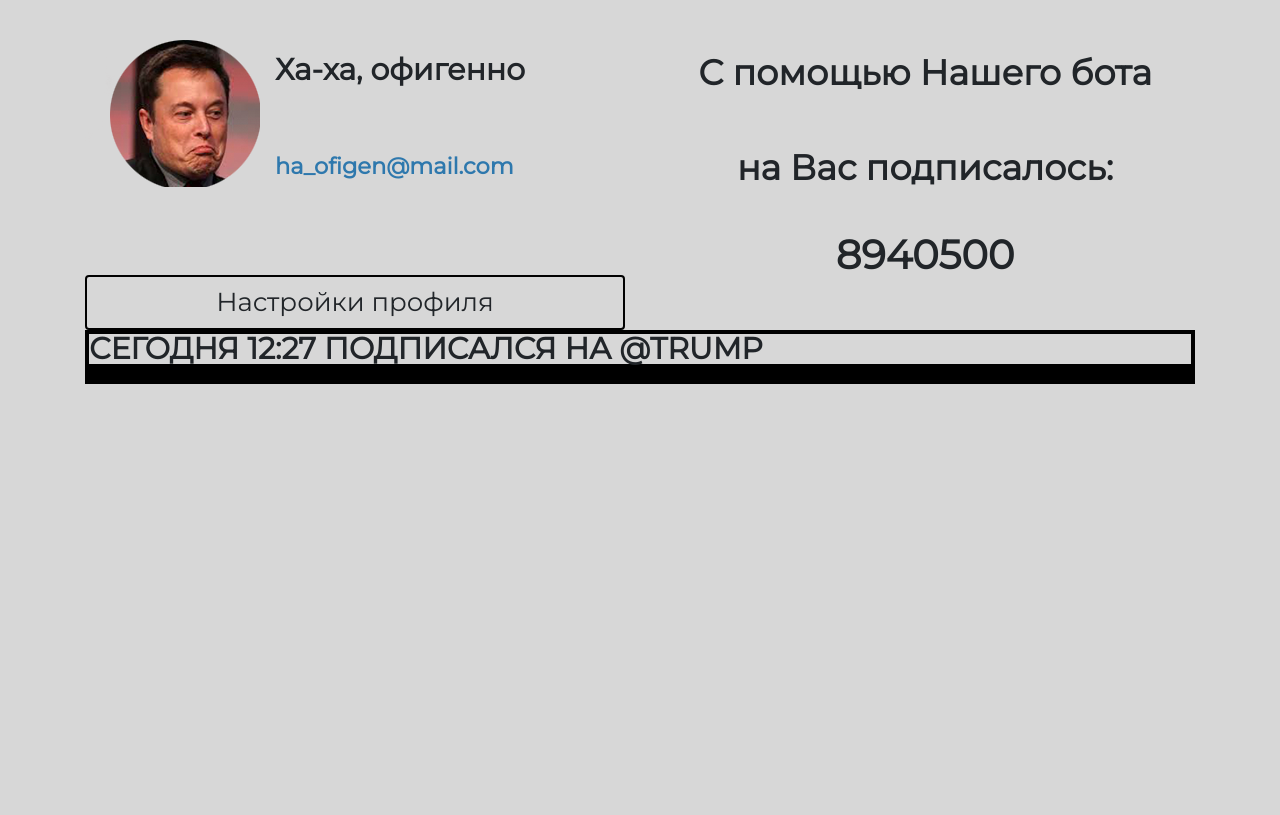
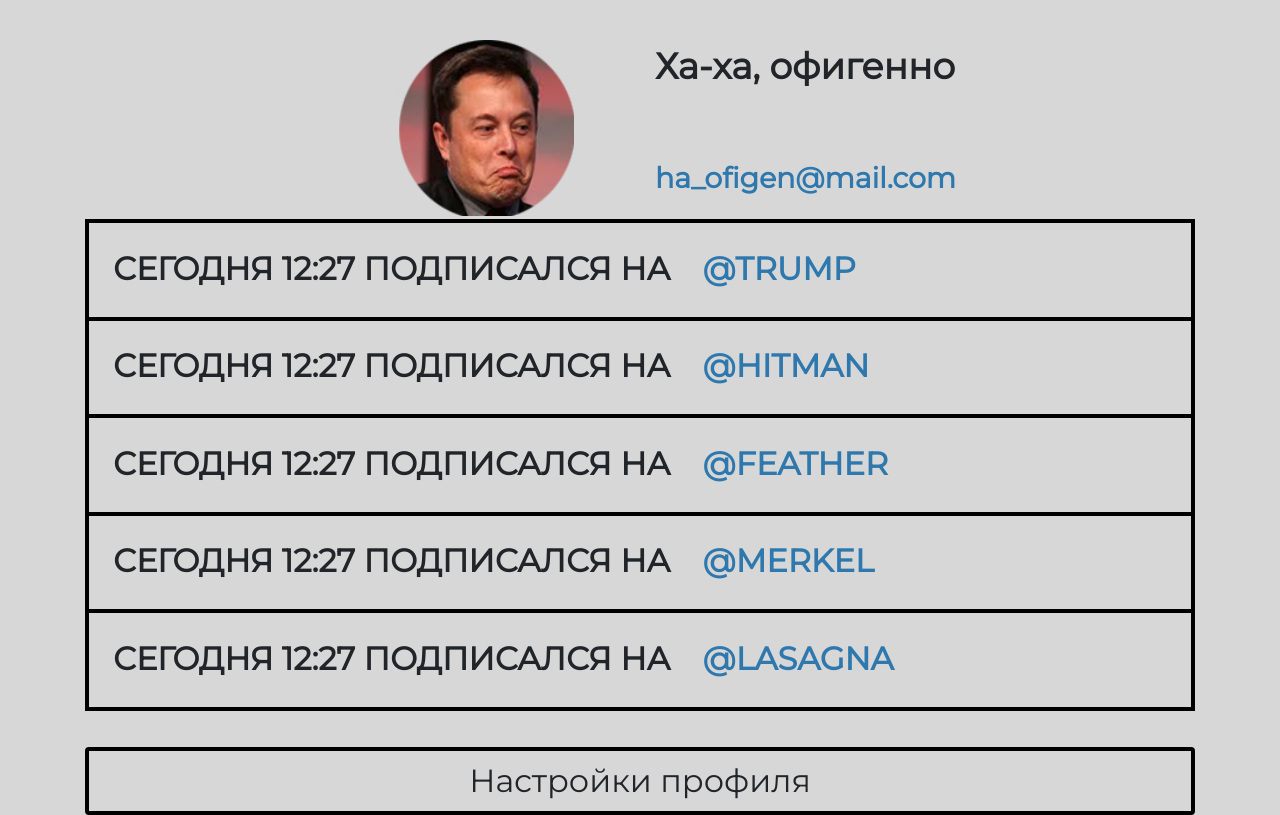
Before and after one commit to ksielyov/project, a plain HTML site: page profile.html in a window 1280 px wide. Drawn offline with nearby package versions, Linux system fonts and the light colour scheme.

Commit message:
Adaptive in profile.html

```diff
--- a/css/profile.css
+++ b/css/profile.css
@@ -7,47 +7,43 @@ body {
     background-color: #d7d7d7;
 }
 img {
-    margin-top: 40px;
+    margin-top: 5vh;
+    width: 25.5vh;
+    height: 22vh;
 }
 .info {
-    margin-top: 55px;
+    margin-top: 6vh;
     display: inline-block;
 }
 .info h1 {
-    font-size: 30px;
+    font-size: 4.5vh;
     display: inline-block;
 }
 .info h2 {
-    font-size: 22.5px;
+    font-size: 3.55vh;
     color: #2e78ad;
-    margin-top: 70px;
+    margin-top: 10vh;
     display: inline-block;
 }
-.counter {
-    margin-top: 55px;
-    text-align: center;
-}
-.counter h1, .counter h2 {
-    font-size: 35px;
-}
-.counter h2 {
-    margin-top: 60px;
-}
-.counter p {
-    font-size: 40px;
-    margin-top: 50px;
-    font-weight: 900;
-}
 .btn {
-    border: 2px solid #000;
+    border: 0.5vh solid #000;
     background-color: #d7d7d7;
-    font-size: 26px;
+    font-size: 4vh;
+    margin-top: 4.5vh;
 }
 .events, .events__ex {
     border: 2px solid #000;
-    font-size: 30px;
+    font-size: 4vh;
     text-transform: uppercase;
 }
 .events h1, p {
     display: inline-block;
+    margin-top: 3.7vh;
+    margin-bottom: 4vh;
 }
+.events h1, p {
+    margin-left: 3vh;
+}
+.events p {
+    color: #2e78ad;
+}
--- a/profile.html
+++ b/profile.html
@@ -14,26 +14,14 @@
     <section>
         <div class="container">
             <div class="row">
-                <div class="col-md-2">
+                <div class="col-md-2 offset-md-3">
                     <img src="img/elon.png" alt="">
                 </div>
-                <div class="col-md-3">
+                <div class="col-md-3 offset-md-1">
                     <div class="info">
                         <h1>Ха-ха, офигенно</h1>
                         <h2>ha_ofigen@mail.com</h2>
                     </div>
-                </div>
-                <div class="col-md-6 offset-md-1">
-                    <div class="counter">
-                        <h1>С помощью Нашего бота</h1>
-                        <h2>на Вас подписалось:</h2>
-                        <p>8940500</p>
-                    </div>
-                </div>
-            </div>
-            <div class="row">
-                <div class="col-md-6">
-                    <button class="btn btn-block">Настройки профиля</button>
                 </div>
             </div>
             <div class="row">
@@ -44,18 +32,27 @@
                             <p>@trump</p>
                         </div>
                         <div class="events__ex">
-
+                            <h1>Сегодня 12:27 подписался на</h1>
+                            <p>@hitman</p>
                         </div>
                         <div class="events__ex">
-
+                            <h1>Сегодня 12:27 подписался на</h1>
+                            <p>@feather</p>
                         </div>
                         <div class="events__ex">
-
+                            <h1>Сегодня 12:27 подписался на</h1>
+                            <p>@merkel</p>
                         </div>
                         <div class="events__ex">
-
+                            <h1>Сегодня 12:27 подписался на</h1>
+                            <p>@lasagna</p>
                         </div>
                     </div>
+                </div>
+            </div>
+            <div class="row">
+                <div class="col-md-12">
+                    <button class="btn btn-block">Настройки профиля</button>
                 </div>
             </div>
         </div>
```
